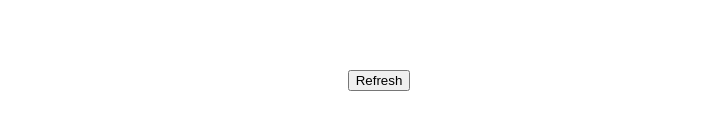
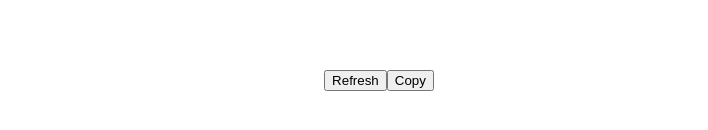
Before and after one commit to diogocampos/nanji, a React (Create React App) app: page / in a window 1280 px wide. Shown: the part 274-404 px from the top of the page, without its empty margins (261-969 px from the left). Built offline with nearby package versions, Linux system fonts and the light colour scheme.

Commit message:
Add Copy button

```diff
--- a/src/components/App/index.tsx
+++ b/src/components/App/index.tsx
@@ -14,6 +14,10 @@ export default function App() {
   function handleRefresh() {
     setPhrase(getNewPhrase(phrase))
     setSlow(false)
+  }
+
+  function handleCopy() {
+    navigator.clipboard?.writeText(phrase).catch(console.error)
   }
 
   async function handleSpeak() {
@@ -36,6 +40,7 @@ export default function App() {
       </p>
 
       <button onClick={handleRefresh}>Refresh</button>
+      {!!navigator.clipboard && <button onClick={handleCopy}>Copy</button>}
 
       <VoicePicker lang='ja' onChange={setVoice}>
         <button disabled={isSpeaking} onClick={handleSpeak}>
```
